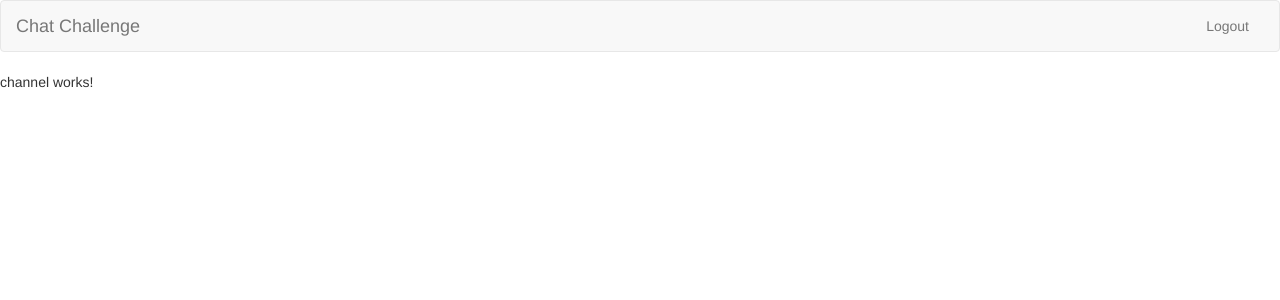
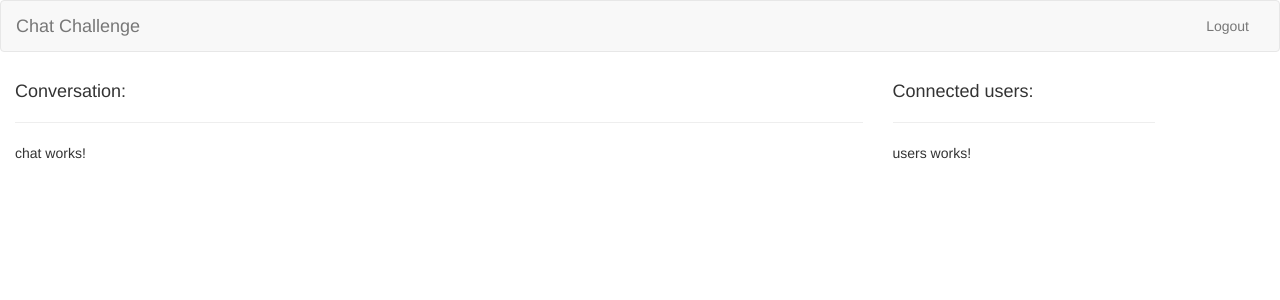
Before and after one commit to libattistella/chat-challenge, an Angular app: page /channel/1 in a window 1280 px wide. Shown: the top 300 px of the page. Built offline with nearby package versions, Linux system fonts and the light colour scheme.

Commit message:
Channel ui

```diff
--- a/src/app/channel/channel.component.html
+++ b/src/app/channel/channel.component.html
@@ -1,3 +1,14 @@
-<p>
-  channel works!
-</p>
+<div class="container">
+  <div class="row">
+    <div class="col-md-9">
+      <h4>Conversation:</h4>
+      <hr>
+      <app-chat></app-chat>
+    </div>
+    <div class="col-md-3">
+      <h4>Connected users:</h4>
+      <hr>
+      <app-users></app-users>
+    </div>
+  </div>
+</div>
```
